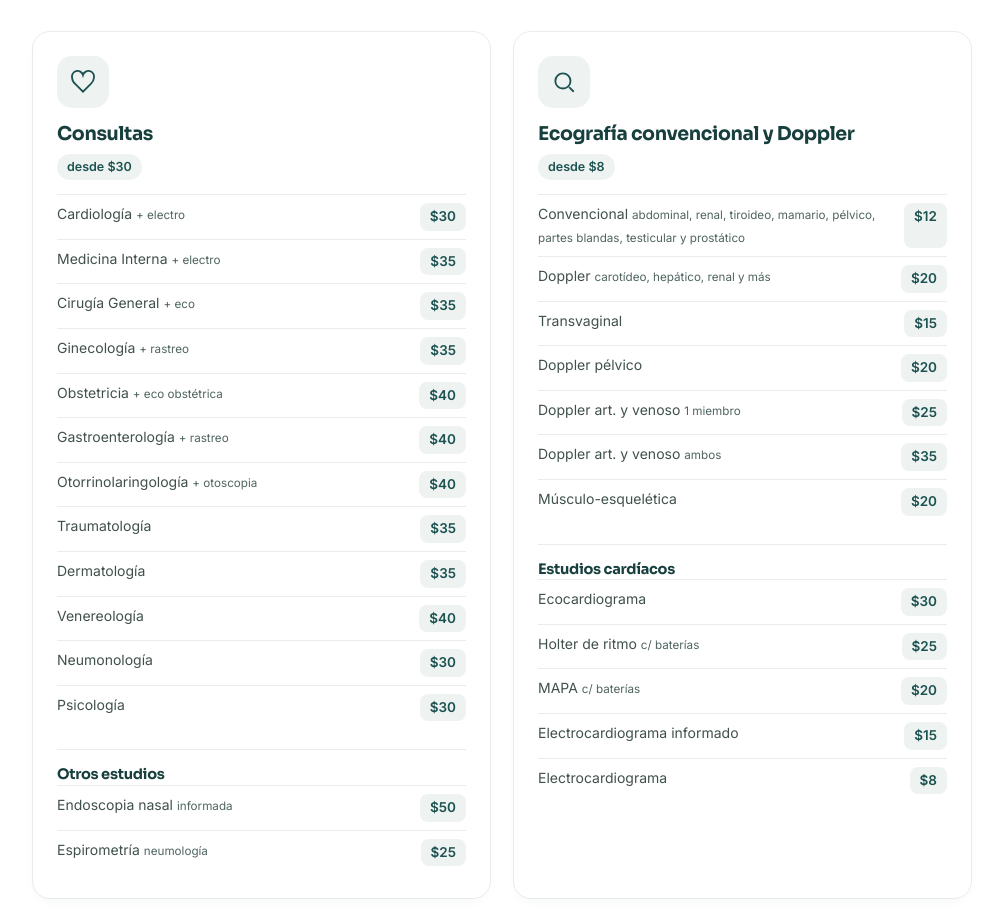
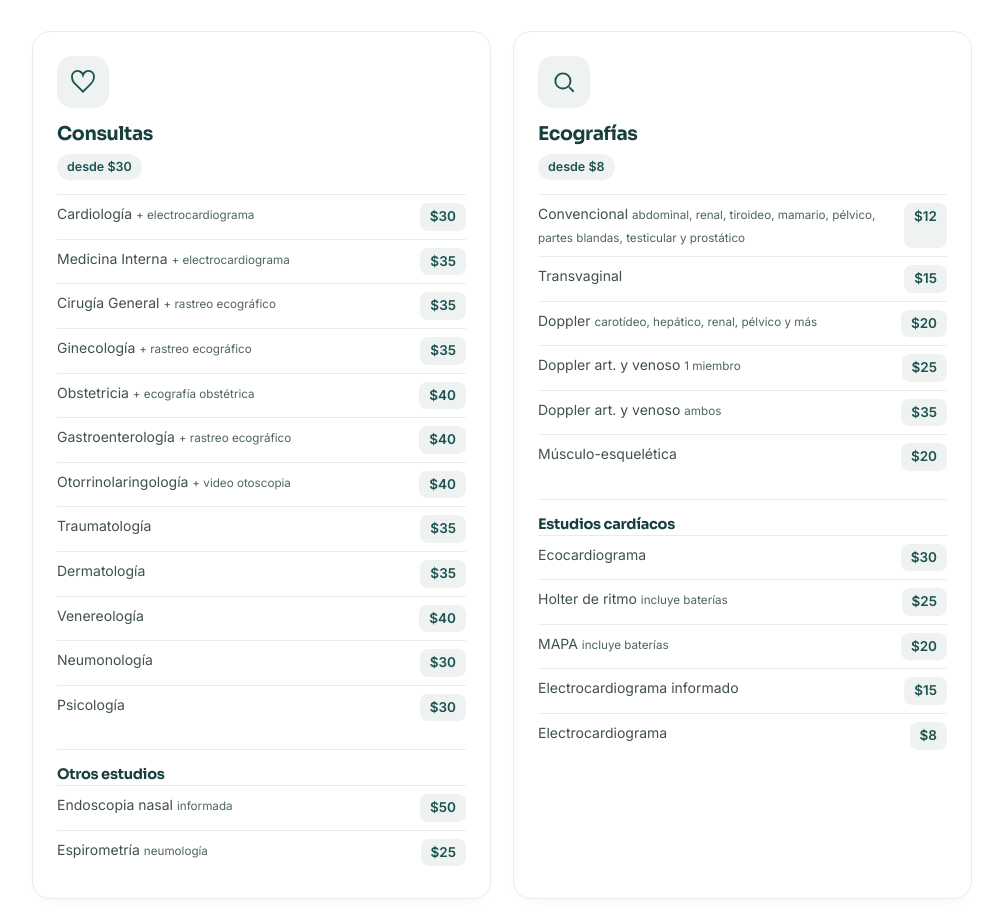
Before and after one commit to DhanaCorredor/landing-diagnostico, a plain HTML site: page index.html in a window 1280 px wide. Shown: the part 890-1811 px from the top of the page, without its empty margins (138-1141 px from the left). Drawn offline with Linux system fonts and the light colour scheme.

Commit message:
content: textos completos de servicios y Doppler unificado
Los detalles abreviados ("+ electro", "+ eco", "c/ baterías") se leían
crípticos; se escriben completos como en las piezas de redes. El Doppler
pélvico pasa a la lista del Doppler general para no repetir precio.

Co-Authored-By: Claude Opus 5.5 <noreply@anthropic.com>

```diff
--- a/index.html
+++ b/index.html
@@ -165,13 +165,13 @@ addEventListener('error', function (e) {
       <div class="ic"><svg viewBox="0 0 24 24" fill="none" stroke="currentColor" stroke-width="1.7"><path d="M19 14c1.5-1.5 3-3.3 3-5.5A3.5 3.5 0 0012 5.5 3.5 3.5 0 002 8.5c0 2.2 1.5 4 3 5.5l7 7 7-7z"/></svg></div>
       <h3>Consultas</h3><span class="from">desde $30</span>
       <ul>
-        <li><span>Cardiología <small>+ electro</small></span><b>$30</b></li>
-        <li><span>Medicina Interna <small>+ electro</small></span><b>$35</b></li>
-        <li><span>Cirugía General <small>+ eco</small></span><b>$35</b></li>
-        <li><span>Ginecología <small>+ rastreo</small></span><b>$35</b></li>
-        <li><span>Obstetricia <small>+ eco obstétrica</small></span><b>$40</b></li>
-        <li><span>Gastroenterología <small>+ rastreo</small></span><b>$40</b></li>
-        <li><span>Otorrinolaringología <small>+ otoscopia</small></span><b>$40</b></li>
+        <li><span>Cardiología <small>+ electrocardiograma</small></span><b>$30</b></li>
+        <li><span>Medicina Interna <small>+ electrocardiograma</small></span><b>$35</b></li>
+        <li><span>Cirugía General <small>+ rastreo ecográfico</small></span><b>$35</b></li>
+        <li><span>Ginecología <small>+ rastreo ecográfico</small></span><b>$35</b></li>
+        <li><span>Obstetricia <small>+ ecografía obstétrica</small></span><b>$40</b></li>
+        <li><span>Gastroenterología <small>+ rastreo ecográfico</small></span><b>$40</b></li>
+        <li><span>Otorrinolaringología <small>+ video otoscopia</small></span><b>$40</b></li>
         <li><span>Traumatología</span><b>$35</b></li>
         <li><span>Dermatología</span><b>$35</b></li>
         <li><span>Venereología</span><b>$40</b></li>
@@ -186,12 +186,11 @@ addEventListener('error', function (e) {
     </div>
     <div class="card">
       <div class="ic"><svg viewBox="0 0 24 24" fill="none" stroke="currentColor" stroke-width="1.7"><circle cx="11" cy="11" r="7"/><path d="M21 21l-4.3-4.3"/></svg></div>
-      <h3>Ecografía convencional y Doppler</h3><span class="from">desde $8</span>
+      <h3>Ecografías</h3><span class="from">desde $8</span>
       <ul>
         <li><span>Convencional <small>abdominal, renal, tiroideo, mamario, pélvico, partes blandas, testicular y prostático</small></span><b>$12</b></li>
-        <li><span>Doppler <small>carotídeo, hepático, renal y más</small></span><b>$20</b></li>
         <li><span>Transvaginal</span><b>$15</b></li>
-        <li><span>Doppler pélvico</span><b>$20</b></li>
+        <li><span>Doppler <small>carotídeo, hepático, renal, pélvico y más</small></span><b>$20</b></li>
         <li><span>Doppler art. y venoso <small>1 miembro</small></span><b>$25</b></li>
         <li><span>Doppler art. y venoso <small>ambos</small></span><b>$35</b></li>
         <li><span>Músculo-esquelética</span><b>$20</b></li>
@@ -199,8 +198,8 @@ addEventListener('error', function (e) {
       <h4 class="subh">Estudios cardíacos</h4>
       <ul>
         <li><span>Ecocardiograma</span><b>$30</b></li>
-        <li><span>Holter de ritmo <small>c/ baterías</small></span><b>$25</b></li>
-        <li><span>MAPA <small>c/ baterías</small></span><b>$20</b></li>
+        <li><span>Holter de ritmo <small>incluye baterías</small></span><b>$25</b></li>
+        <li><span>MAPA <small>incluye baterías</small></span><b>$20</b></li>
         <li><span>Electrocardiograma informado</span><b>$15</b></li>
         <li><span>Electrocardiograma</span><b>$8</b></li>
       </ul>
```
Also changed, not shown: servicios.html (+11 -12 lines).
